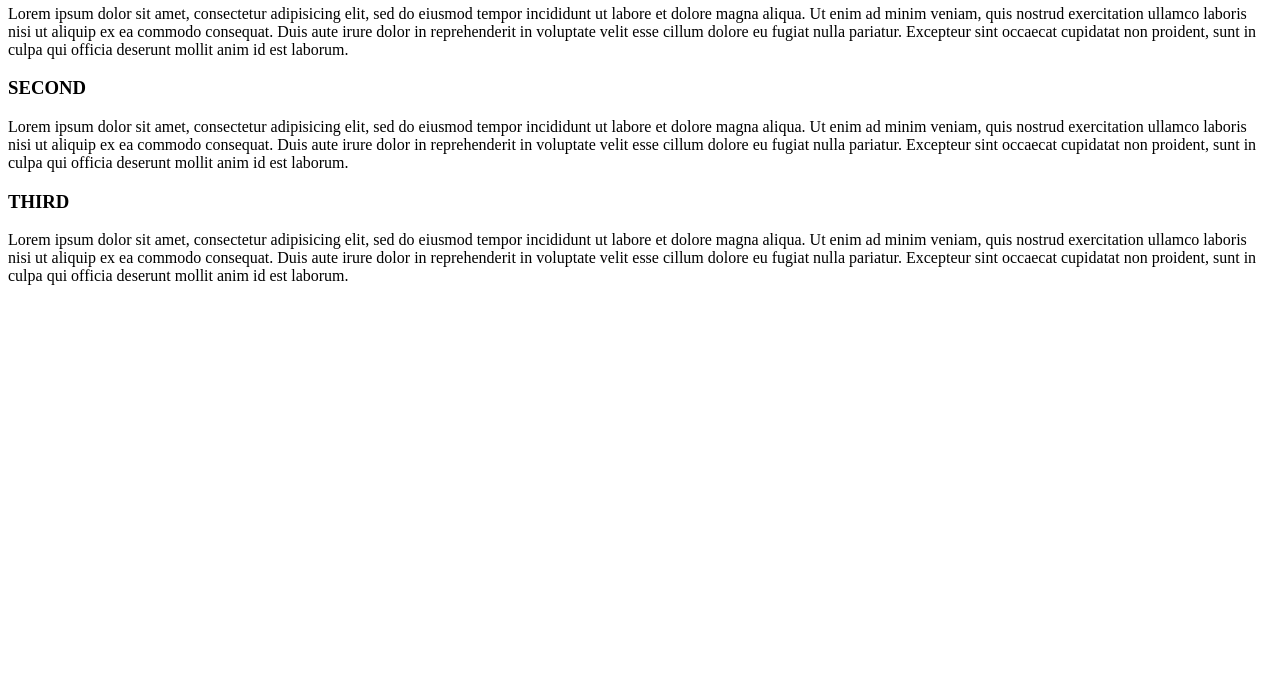
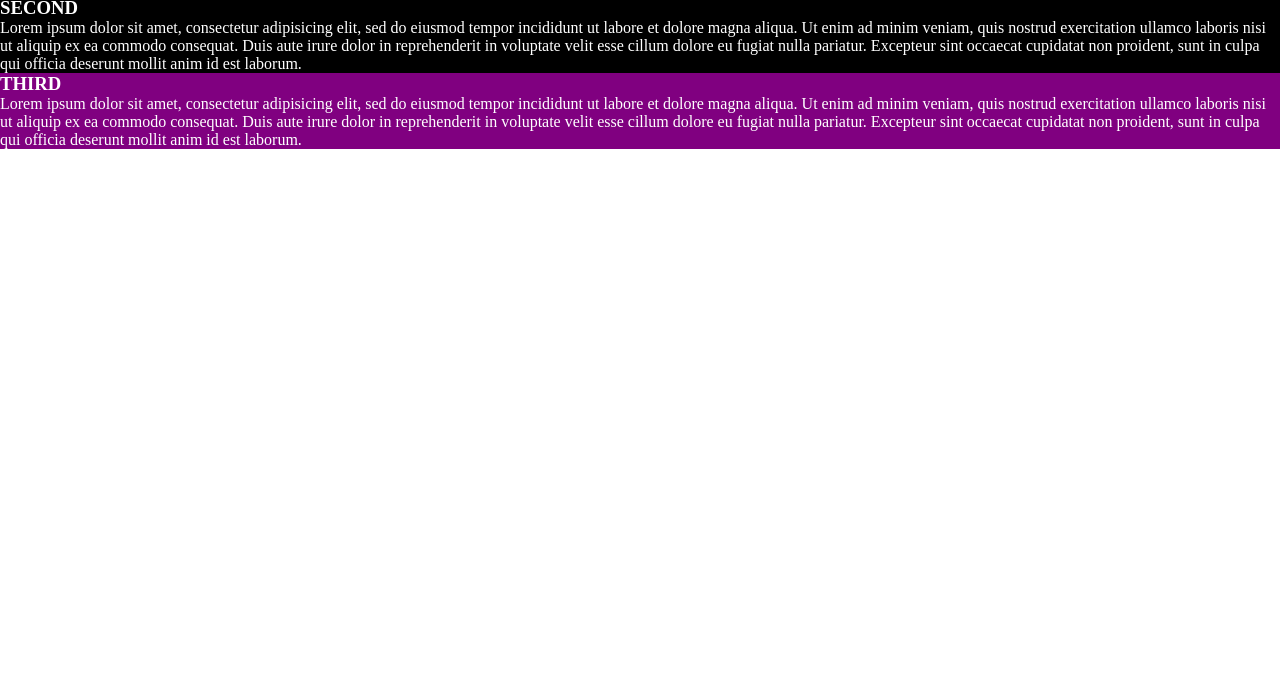
Before and after one commit to TheSunLand7/MOD2_SOLUTION, a plain HTML site: page index.html in a window 1280 px wide. Shown: the part 116-800 px from the top of the page. Drawn offline with Linux system fonts and the light colour scheme.

Commit message:
PRIMER PASO

```diff
--- a/CSS/style.css
+++ b/CSS/style.css
@@ -1,16 +1,22 @@
 * {
   box-sizing: border-box;
+  margin: 0;
+  padding: 0;
+}
+h1 {
+  text-align: center;
+}
+.col-1 {
+  background-color: gray;
+  color: lightblue;
 }
 
-h1 {
-  margin-bottom: 15px solid black;
+.col-2 {
+  background-color: black;
+  color: white;
 }
 
-p {
-  border: 2px;
-  background-color: gray;
-  color: lightblue;
-  margin-right: auto;
-  margin-left: auto;
-  font-family: sans-serif;
+.col-3 {
+  background-color: purple;
+  color: white;
 }
--- a/index.html
+++ b/index.html
@@ -4,6 +4,7 @@
     <meta charset="utf-8">
     <meta name="viewport" content="width=device-width, initial-scale=1">
     <title>Solution2</title>
+    <link rel="stylesheet" href="CSS/style.css">
   </head>
   <body>
     <header>
@@ -12,23 +13,25 @@
 
     <main>
       <section>
-        <article class="first">
+        <article class="col-1">
           <h3>FIRST</h3>
-          <p>Lorem ipsum dolor sit amet, consectetur adipisicing elit, sed do eiusmod tempor incididunt ut labore et dolore magna aliqua. Ut enim ad minim veniam, quis nostrud exercitation ullamco laboris nisi ut aliquip ex ea commodo consequat. Duis aute irure dolor in reprehenderit in voluptate velit esse cillum dolore eu fugiat nulla pariatur. Excepteur sint occaecat cupidatat non proident, sunt in culpa qui officia deserunt mollit anim id est laborum.</p>
+          <p id="p1">Lorem ipsum dolor sit amet, consectetur adipisicing elit, sed do eiusmod tempor incididunt ut labore et dolore magna aliqua. Ut enim ad minim veniam, quis nostrud exercitation ullamco laboris nisi ut aliquip ex ea commodo consequat. Duis aute irure dolor in reprehenderit in voluptate velit esse cillum dolore eu fugiat nulla pariatur. Excepteur sint occaecat cupidatat non proident, sunt in culpa qui officia deserunt mollit anim id est laborum.</p>
         </article>
       </section>
 
       <section>
-        <article class="second">
+        <article class="col-2">
           <h3>SECOND</h3>
-          <p>Lorem ipsum dolor sit amet, consectetur adipisicing elit, sed do eiusmod tempor incididunt ut labore et dolore magna aliqua. Ut enim ad minim veniam, quis nostrud exercitation ullamco laboris nisi ut aliquip ex ea commodo consequat. Duis aute irure dolor in reprehenderit in voluptate velit esse cillum dolore eu fugiat nulla pariatur. Excepteur sint occaecat cupidatat non proident, sunt in culpa qui officia deserunt mollit anim id est laborum.</p>
+          <p id="p2">Lorem ipsum dolor sit amet, consectetur adipisicing elit, sed do eiusmod tempor incididunt ut labore et dolore magna aliqua. Ut enim ad minim veniam, quis nostrud exercitation ullamco laboris nisi ut aliquip ex ea commodo consequat. Duis aute irure dolor in reprehenderit in voluptate velit esse cillum dolore eu fugiat nulla pariatur. Excepteur sint occaecat cupidatat non proident, sunt in culpa qui officia deserunt mollit anim id est laborum.</p>
         </article>
       </section>
 
       <section>
-        <article class="third">
-          <h3>THIRD</h3>
-          <p>Lorem ipsum dolor sit amet, consectetur adipisicing elit, sed do eiusmod tempor incididunt ut labore et dolore magna aliqua. Ut enim ad minim veniam, quis nostrud exercitation ullamco laboris nisi ut aliquip ex ea commodo consequat. Duis aute irure dolor in reprehenderit in voluptate velit esse cillum dolore eu fugiat nulla pariatur. Excepteur sint occaecat cupidatat non proident, sunt in culpa qui officia deserunt mollit anim id est laborum.</p>
+        <article class="col-3">
+          <div class="row">
+            <h3>THIRD</h3>
+            <p id="p3">Lorem ipsum dolor sit amet, consectetur adipisicing elit, sed do eiusmod tempor incididunt ut labore et dolore magna aliqua. Ut enim ad minim veniam, quis nostrud exercitation ullamco laboris nisi ut aliquip ex ea commodo consequat. Duis aute irure dolor in reprehenderit in voluptate velit esse cillum dolore eu fugiat nulla pariatur. Excepteur sint occaecat cupidatat non proident, sunt in culpa qui officia deserunt mollit anim id est laborum.</p>
+          </div>
         </article>
       </section>
     </main>
```
